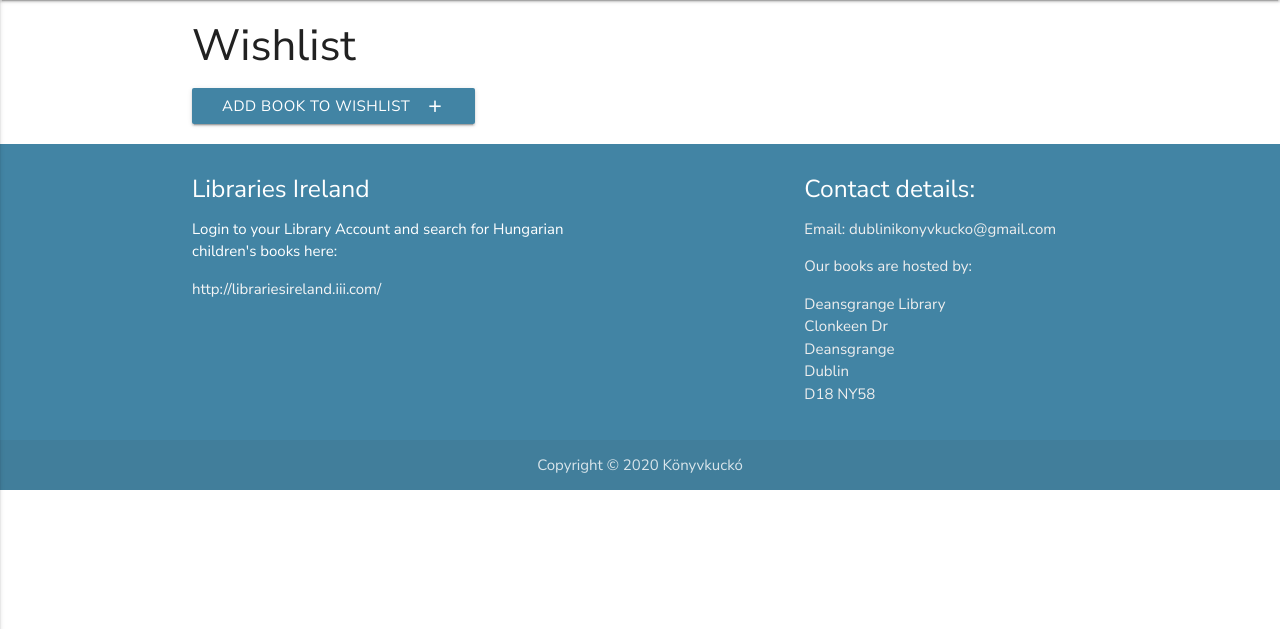
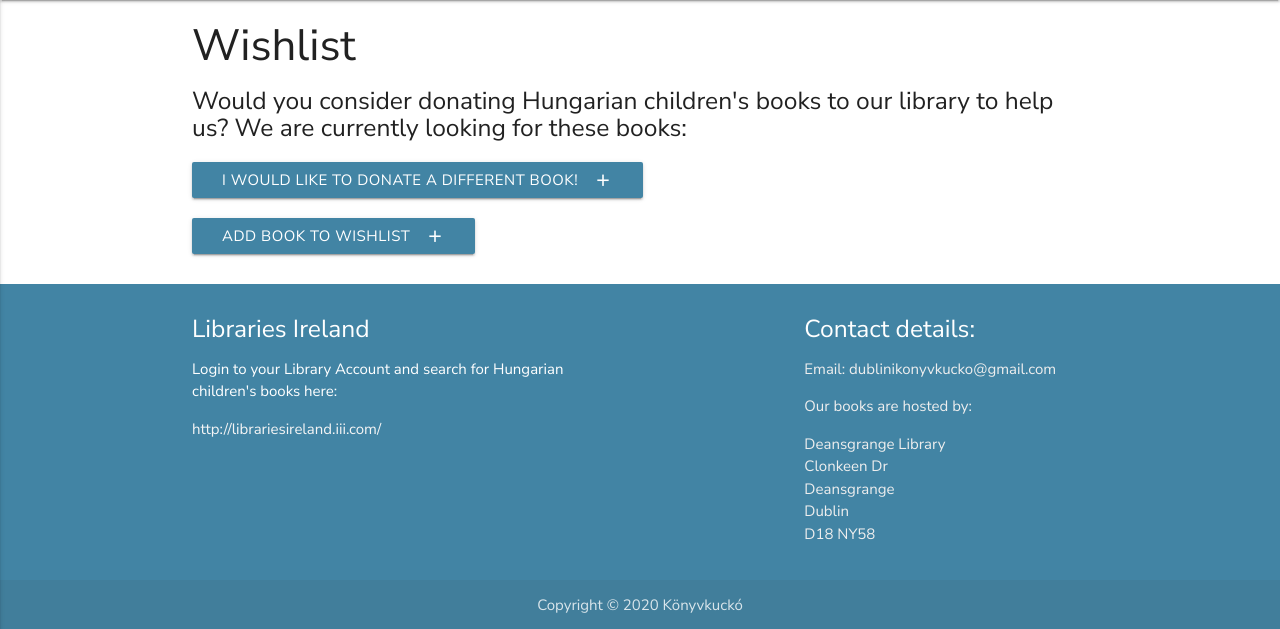
Before and after one commit to taikatta/Milestone3-Konyvkucko, a Flask app: page /wishlist in a window 1280 px wide. Shown: the part 64-693 px from the top of the page. Run offline with Flask 2, Linux system fonts and the light colour scheme; data that the repository does not hold is empty; some libraries are stand-ins or nearby versions.

Commit message:
Paragraphs added

```diff
--- a/templates/donation.html
+++ b/templates/donation.html
@@ -6,6 +6,8 @@
         class="material-icons right">add</i></a>
 
 <h4>Recently donated books:</h4>
+<h5>A special thank you for your donation to Konyvkucko. We appreciate your kindness.</h5>
+<h6>The following books have been donated to our library, but they haven't arrived yet. Once we have the books, they will appear on the <a href="{{url_for('allbooks')}}">Books</a> page.</h6>
 
 <div class="row">
 
--- a/templates/wishlist.html
+++ b/templates/wishlist.html
@@ -1,8 +1,16 @@
 {% extends 'base.html' %} {% block content %}
 
 <h3>Wishlist</h3>
+<h5>Would you consider donating Hungarian children's books to our library to help us? We are currently looking for these
+    books:</h5>
 
-<a class="btn" href="{{url_for('add_to_wishlist')}}">Add book to wishlist<i class="material-icons right">add</i></a>
+<div class="s16 m6 l6 button_padding">
+    <a class="btn" href="{{url_for('add_to_donation')}}">I would like to donate a different book!<i
+            class="material-icons right">add</i></a>
+</div>
+<div class="s16 m6 l6 button_padding">
+    <a class="btn" href="{{url_for('add_to_wishlist')}}">Add book to wishlist<i class="material-icons right">add</i></a>
+</div>
 
 <div class="row">
 
```
